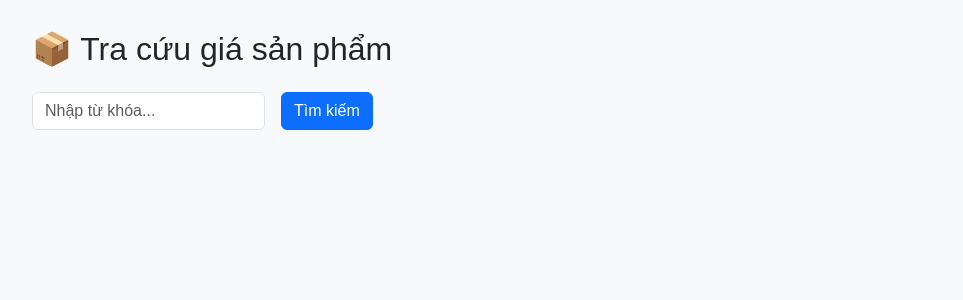
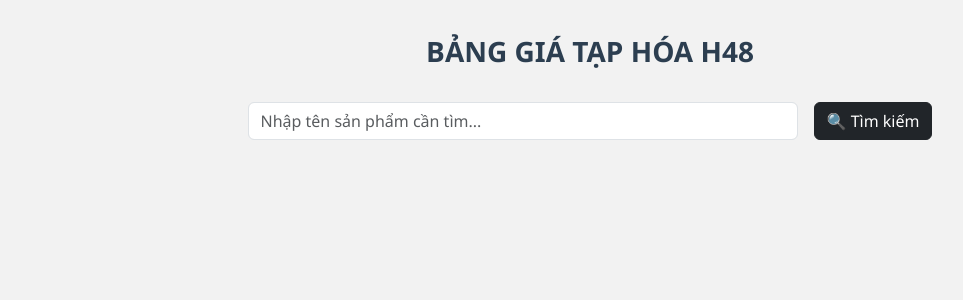
Before and after one commit to AN-dt725/Menuh48, a Flask app: page / in a window 1280 px wide. Shown: the top 300 px of the page, without its empty margins (50-1013 px from the left). Run offline with Flask 3, Linux system fonts and the light colour scheme; parts of the project's set-up code (start-up, migrations or seed data) failed here and were passed over.

Commit message:
Update index.html

```diff
--- a/templates/index.html
+++ b/templates/index.html
@@ -2,38 +2,52 @@
 <html lang="vi">
 <head>
   <meta charset="UTF-8">
-  <title>Tra cứu giá sản phẩm</title>
+  <title>BẢNG GIÁ TẠP HÓA H48</title>
   <link href="https://cdn.jsdelivr.net/npm/bootstrap@5.3.0/dist/css/bootstrap.min.css" rel="stylesheet">
   <style>
     body {
-      background-color: #f8f9fa;
+      background-color: #f2f2f2;
+      font-family: 'Segoe UI', sans-serif;
       padding: 30px;
-      font-family: Arial, sans-serif;
     }
-    .result-table {
-      margin-top: 20px;
+    .title {
+      font-size: 28px;
+      font-weight: bold;
+      color: #2c3e50;
+      margin-bottom: 30px;
+      text-align: center;
+    }
+    .search-section {
+      margin-bottom: 30px;
+    }
+    .result-table th, .result-table td {
+      vertical-align: middle !important;
+    }
+    .result-table thead {
+      background-color: #e9ecef;
     }
   </style>
 </head>
 <body>
   <div class="container">
-    <h2 class="mb-4">📦 Tra cứu giá sản phẩm</h2>
-    <form method="POST" class="row g-3">
-      <div class="col-auto">
-        <input type="text" name="keyword" class="form-control" placeholder="Nhập từ khóa..." value="{{ keyword }}" required>
+    <div class="title">BẢNG GIÁ TẠP HÓA H48</div>
+
+    <form method="POST" class="row g-3 justify-content-center search-section">
+      <div class="col-md-6">
+        <input type="text" name="keyword" class="form-control" placeholder="Nhập tên sản phẩm cần tìm..." value="{{ keyword }}" required>
       </div>
       <div class="col-auto">
-        <button type="submit" class="btn btn-primary mb-3">Tìm kiếm</button>
+        <button type="submit" class="btn btn-dark">🔍 Tìm kiếm</button>
       </div>
     </form>
 
     {% if ket_qua is not none and not ket_qua.empty %}
       <table class="table table-bordered result-table">
-        <thead class="table-light">
+        <thead>
           <tr>
-            <th>Tên mặt hàng</th>
-            <th>Loại hàng</th>
-            <th>Giá</th>
+            <th scope="col">Tên mặt hàng</th>
+            <th scope="col">Loại hàng</th>
+            <th scope="col">Giá</th>
           </tr>
         </thead>
         <tbody>
@@ -47,7 +61,9 @@
         </tbody>
       </table>
     {% elif keyword %}
-      <p class="text-danger">❌ Không tìm thấy sản phẩm nào chứa: <em>{{ keyword }}</em></p>
+      <div class="alert alert-warning text-center mt-4">
+        Không tìm thấy sản phẩm nào với từ khóa: <strong>{{ keyword }}</strong>
+      </div>
     {% endif %}
   </div>
 </body>
```
